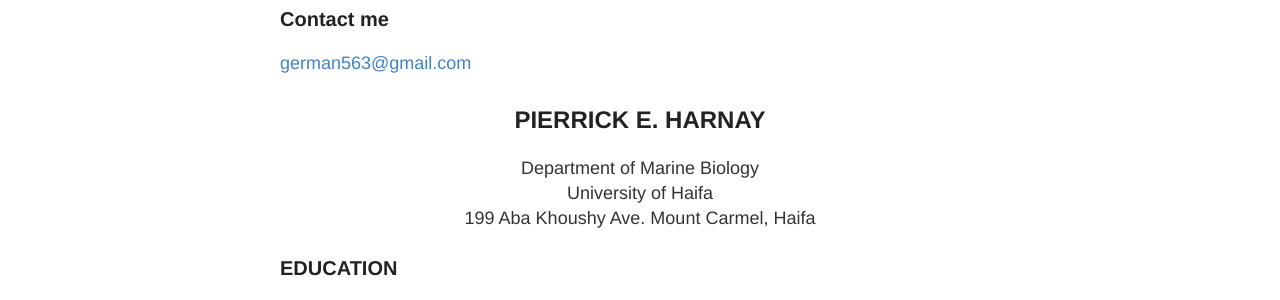
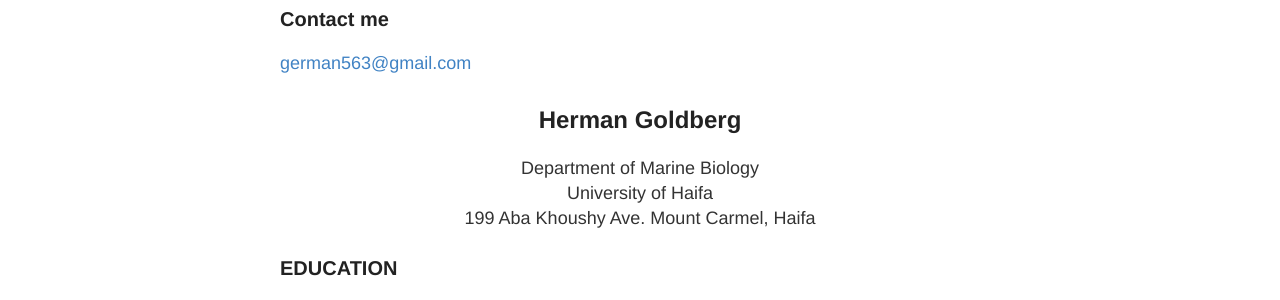
Before and after one commit to German563/notebook, a Jekyll site: the page built from about.md, in a window 1280 px wide. Shown: the part 440-740 px from the top of the page. Built offline with Jekyll 4.4.1, drawn with Linux system fonts in a browser that asks for light colours.

Commit message:
new post

```diff
--- a/about.md
+++ b/about.md
@@ -16,7 +16,7 @@ https://german563.github.io/notebook/about/
 [german563@gmail.com](mailto:german563@gmail.com)
 
 
-## <center>PIERRICK E. HARNAY</center>
+## <center>Herman Goldberg</center>
 <center>Department of Marine Biology</center>
 <center>University of Haifa</center>
 <center>199 Aba Khoushy Ave. Mount Carmel, Haifa</center>
```
